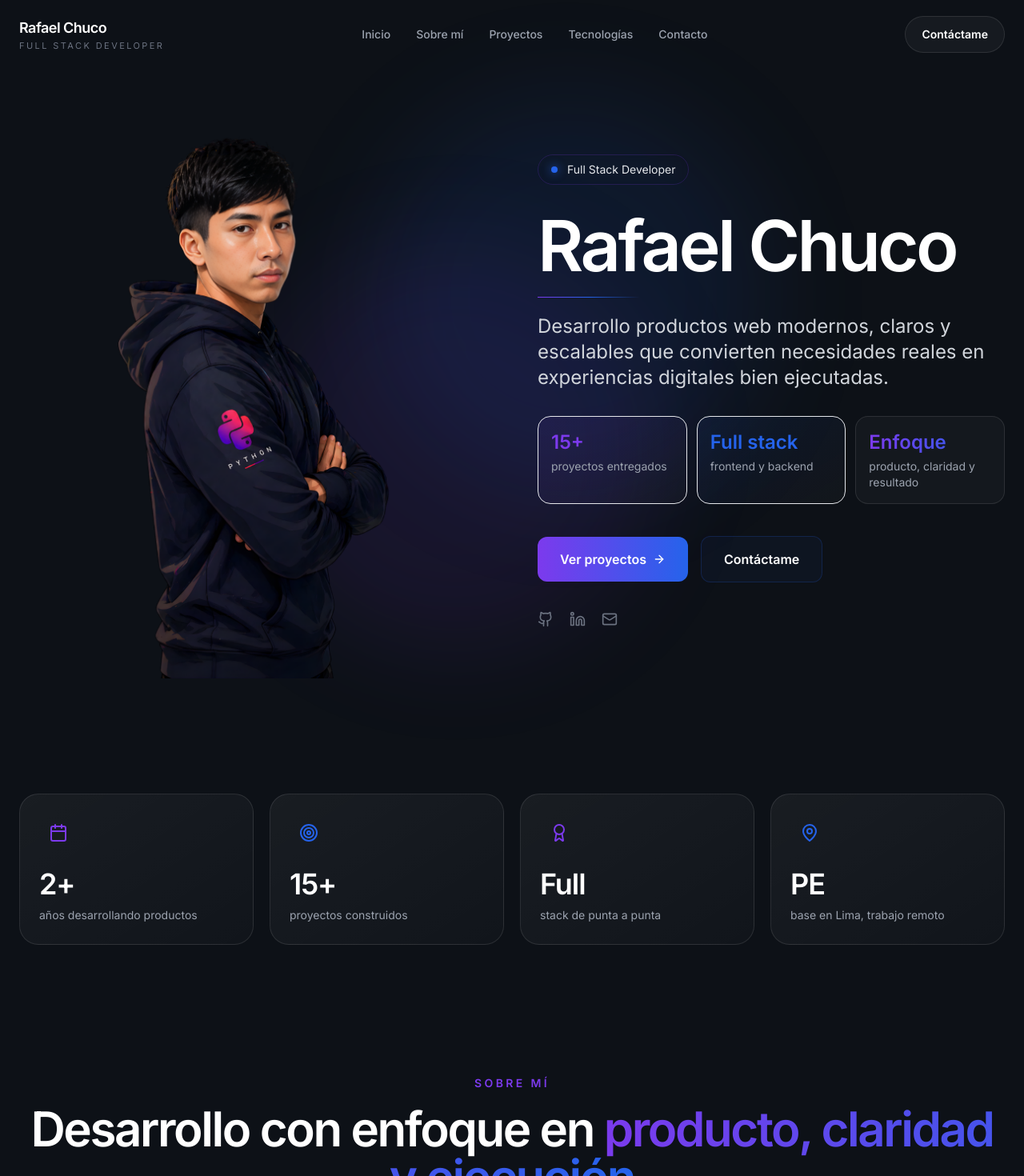
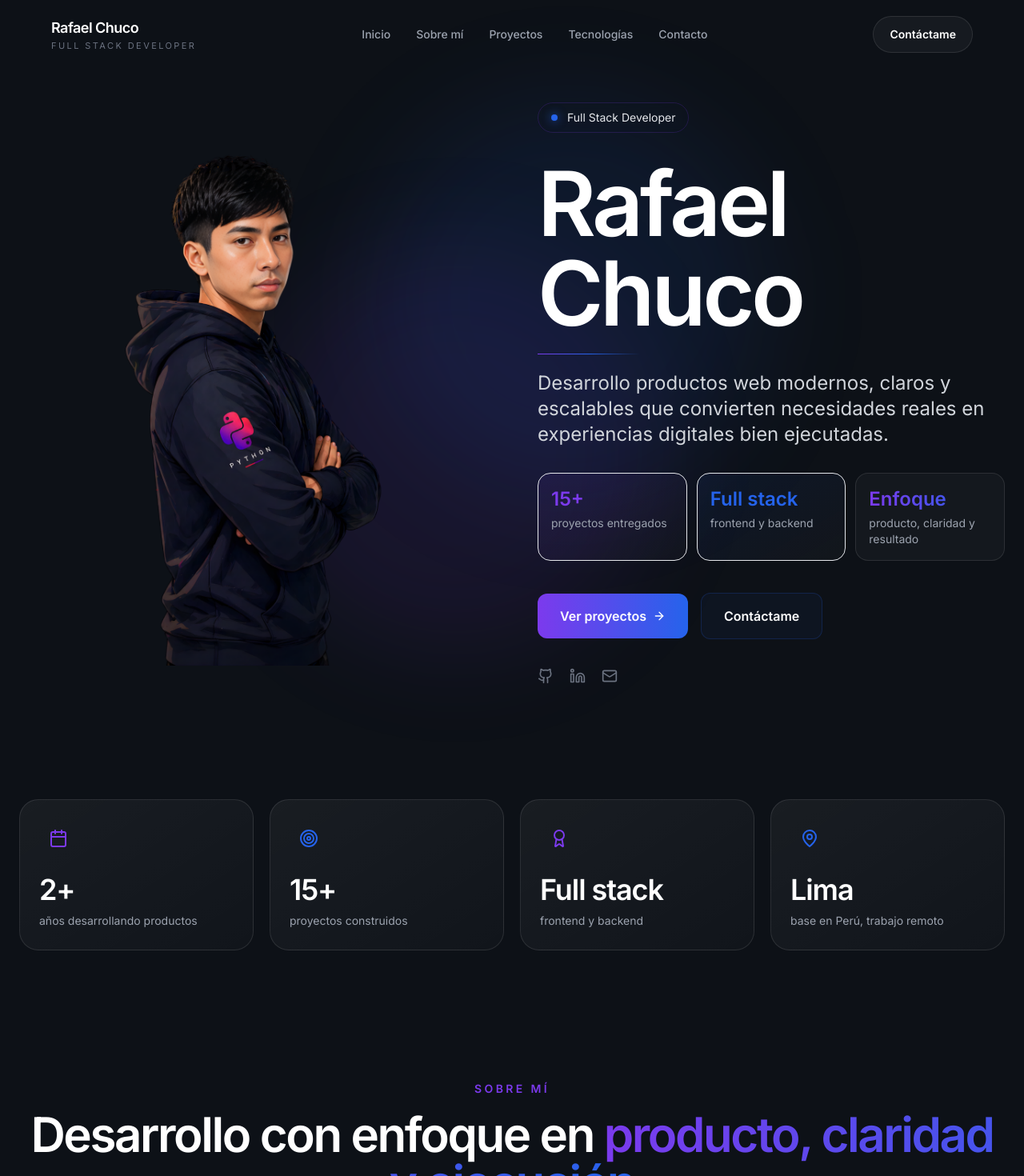
Before and after one commit to rafaelchuco/rafael-chuco-portfolio, a Next.js app: page / in a window 1280 px wide. Shown: the top 1470 px of the page at 80% size. Built offline with nearby package versions, Linux system fonts and the light colour scheme.

Commit message:
feat: enhance Hero, Navbar, and Stats components for improved layout and content clarity

```diff
--- a/components/Hero.tsx
+++ b/components/Hero.tsx
@@ -17,9 +17,9 @@ export default function Hero() {
           initial={{ opacity: 0, scale: 0.9 }}
           animate={{ opacity: 1, scale: 1 }}
           transition={{ delay: 0.2, duration: 0.8, ease: 'easeOut' }}
-          className="relative order-2 flex justify-center lg:order-1 lg:justify-start"
+          className="relative order-2 flex justify-center lg:order-1 lg:justify-start lg:items-end"
         >
-          <div className="relative h-[360px] w-[360px] sm:h-[460px] sm:w-[460px] lg:h-[620px] lg:w-[620px] xl:h-[720px] xl:w-[720px]">
+          <div className="relative w-full max-w-[600px] sm:max-w-[700px] lg:max-w-full" style={{ height: '85vh', minHeight: '560px' }}>
             {/* Image container */}
             <div className="relative w-full h-full">
               <Image
@@ -59,7 +59,7 @@ export default function Hero() {
               transition={{ delay: 0.25, duration: 0.6 }}
               className="space-y-5"
             >
-              <h1 className="text-5xl font-semibold leading-[0.92] tracking-[-0.04em] text-white sm:text-6xl lg:text-7xl xl:text-[5.5rem]">
+              <h1 className="text-6xl font-semibold leading-[0.9] tracking-[-0.04em] text-white sm:text-7xl lg:text-8xl xl:text-[7rem]">
                 Rafael Chuco
               </h1>
               <div className="h-px w-32 bg-gradient-to-r from-primary-purple via-primary-blue to-transparent" />
--- a/components/Navbar.tsx
+++ b/components/Navbar.tsx
@@ -33,7 +33,7 @@ export default function Navbar() {
         isScrolled ? 'border-b border-white/10 bg-[#0D1117]/72 backdrop-blur-2xl' : 'bg-transparent'
       }`}
     >
-      <div className="max-w-7xl mx-auto px-6 py-4 lg:py-5">
+      <div className="w-full px-8 py-4 lg:px-16 lg:py-5">
         <div className="flex items-center justify-between">
           {/* Logo */}
           <motion.a
--- a/components/Stats.tsx
+++ b/components/Stats.tsx
@@ -18,14 +18,14 @@ const stats = [
   },
   {
     icon: Award,
-    value: 'Full',
-    label: 'stack de punta a punta',
+    value: 'Full stack',
+    label: 'frontend y backend',
     color: 'purple'
   },
   {
     icon: MapPin,
-    value: 'PE',
-    label: 'base en Lima, trabajo remoto',
+    value: 'Lima',
+    label: 'base en Perú, trabajo remoto',
     color: 'blue'
   }
 ];
@@ -39,7 +39,7 @@ export default function Stats() {
           whileInView={{ opacity: 1, y: 0 }}
           viewport={{ once: true }}
           transition={{ duration: 0.6 }}
-          className="grid gap-5 md:grid-cols-2 xl:grid-cols-4"
+          className="grid gap-5 md:grid-cols-2 lg:grid-cols-4"
         >
           {stats.map((stat, index) => {
             const Icon = stat.icon;
```
